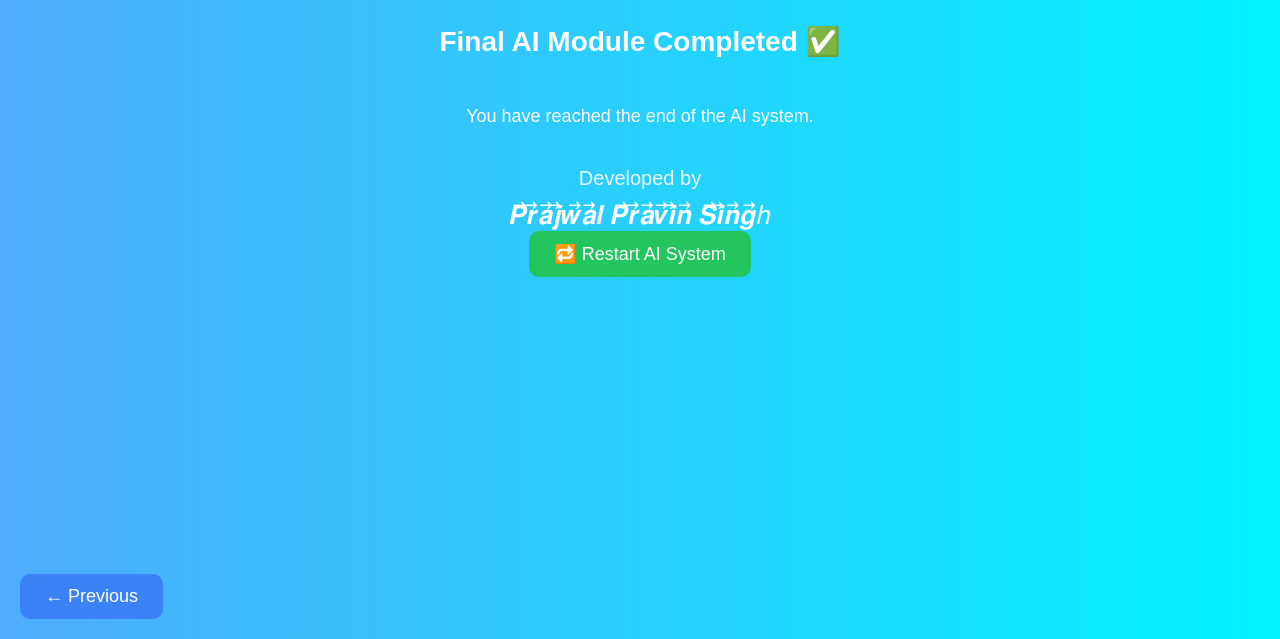
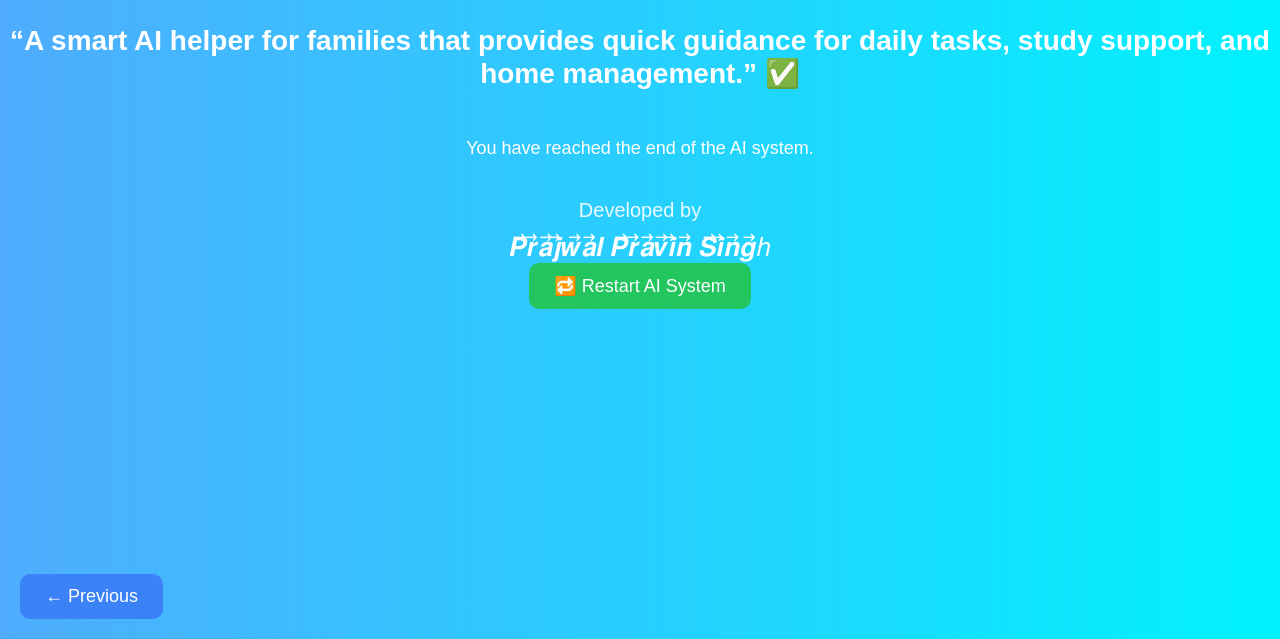
Before and after one commit to SWIS-BOT/SWIS-BOT_10, a plain HTML site: page index.html in a window 1280 px wide. Shown: the part 161-800 px from the top of the page. Drawn offline with Linux system fonts and the light colour scheme; a script that the page names is missing.

Commit message:
Update index.html

```diff
--- a/index.html
+++ b/index.html
@@ -59,7 +59,7 @@
 
 <h1>🤖 SWIS BOT 10</h1>
 
-<p class="final-text">Final AI Module Completed ✅</p>
+<p class="final-text">“A smart AI helper for families that provides quick guidance for daily tasks, study support, and home management.” ✅ </p>
 
 <p>You have reached the end of the AI system.</p>
 
```
